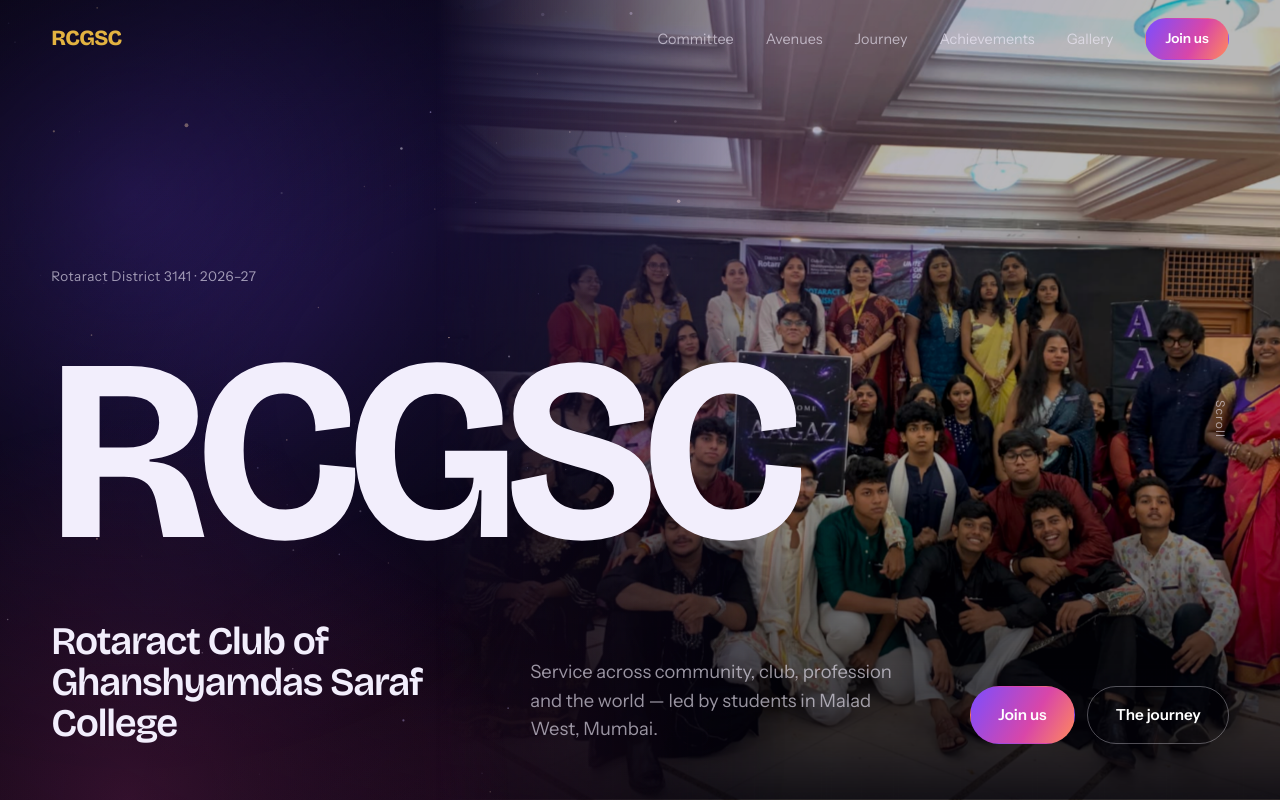
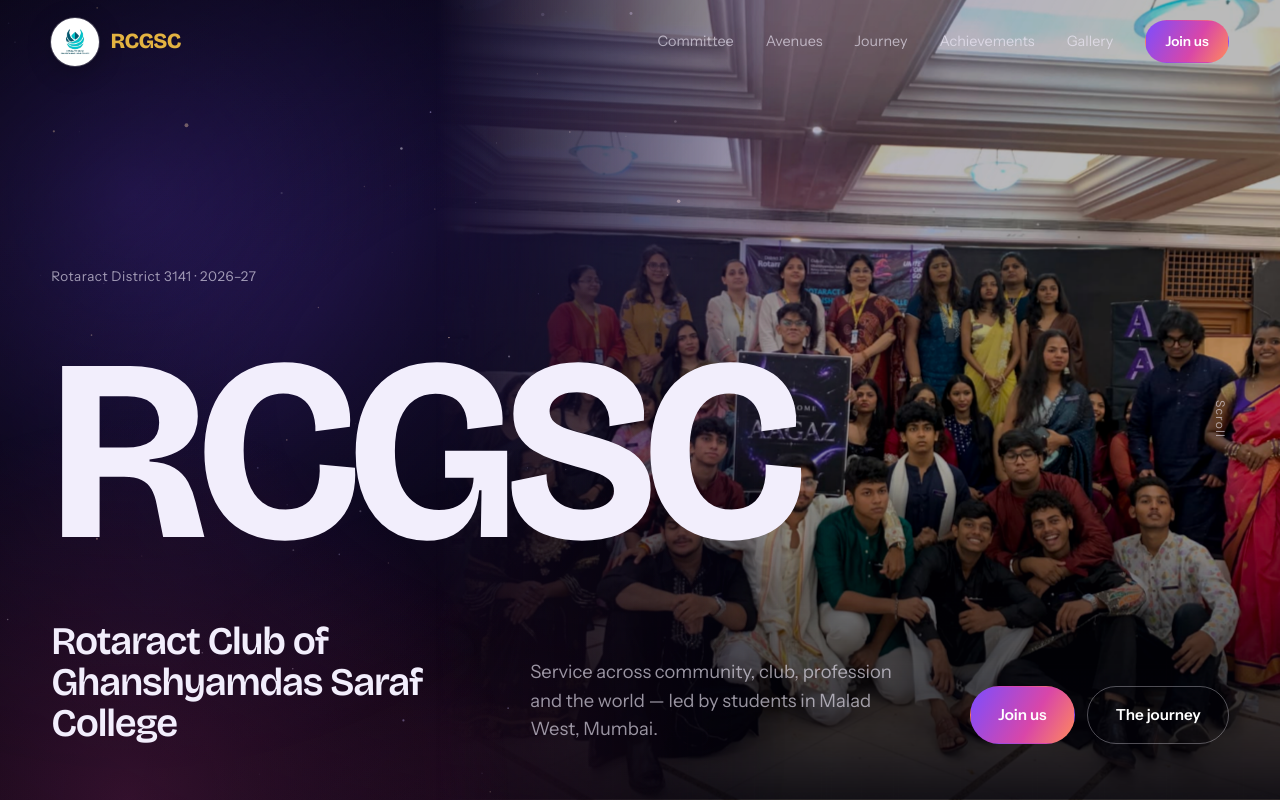
Before and after one commit to chillingbing648-sketch/RCGSC, a React (Vite) app: page / in a window 1280 px wide. Shown: the top 800 px of the page. Built offline with nearby package versions, Linux system fonts and the light colour scheme.

Commit message:
Logo Enhancements

```diff
--- a/src/components/Navigation.jsx
+++ b/src/components/Navigation.jsx
@@ -1,6 +1,7 @@
 import { useEffect, useRef, useState } from 'react'
 import { motion, AnimatePresence } from 'framer-motion'
 import { lockScroll } from '../lib/scroll'
+import { asset } from '../content'
 import { Link, useRouter } from '../lib/router'
 import { routes } from '../routes'
 
@@ -39,7 +40,10 @@ export default function Navigation() {
   return (
     <>
       <header className={'nav' + (scrolled ? ' nav--solid' : '')}>
-        <Link className={'nav__brand' + (homeActive ? ' is-active' : '')} to="/" aria-label="RCGSC home">RCGSC</Link>
+        <Link className={'nav__brand' + (homeActive ? ' is-active' : '')} to="/" aria-label="RCGSC home">
+          <img className="nav__logo" src={asset('/images/rcgsc-logo.webp')} alt="" />
+          <span>RCGSC</span>
+        </Link>
         <nav className="nav__links" aria-label="Primary">
           {PRIMARY_LINKS.map((page) => (
             <Link key={page.path} to={page.path} className={route === page.path ? 'is-active' : ''} aria-current={route === page.path ? 'page' : undefined}>
--- a/src/styles/sections.css
+++ b/src/styles/sections.css
@@ -16,7 +16,8 @@
   padding: 1.1rem var(--pad); transition: background .5s, backdrop-filter .5s, padding .5s var(--ease); }
 .nav--solid { background: rgba(5,4,16,.62); backdrop-filter: blur(16px) saturate(1.2); -webkit-backdrop-filter: blur(16px) saturate(1.2);
   padding-block: .7rem; border-bottom: 1px solid rgba(255,255,255,.06); }
-.nav__brand { font-family: var(--font-display); font-weight: 800; font-size: 1.35rem; letter-spacing: -.03em; text-decoration: none; margin-right: auto; }
+.nav__brand { display: inline-flex; align-items: center; gap: .7rem; font-family: var(--font-display); font-weight: 800; font-size: 1.35rem; letter-spacing: -.03em; text-decoration: none; margin-right: auto; }
+.nav__logo { display: block; width: 3rem; height: 3rem; flex: 0 0 auto; object-fit: contain; padding: .12rem; border-radius: 50%; background: #fff; box-shadow: 0 0 0 1px rgba(255,255,255,.2), 0 5px 24px rgba(0,0,0,.25); }
 .nav__brand.is-active { color: var(--gold); }
 .nav__links { display: flex; gap: 2rem; }
 .nav__links a { position: relative; text-decoration: none; font-size: .9rem; color: var(--ink-dim); padding: .3rem 0; transition: color .3s; }
```
